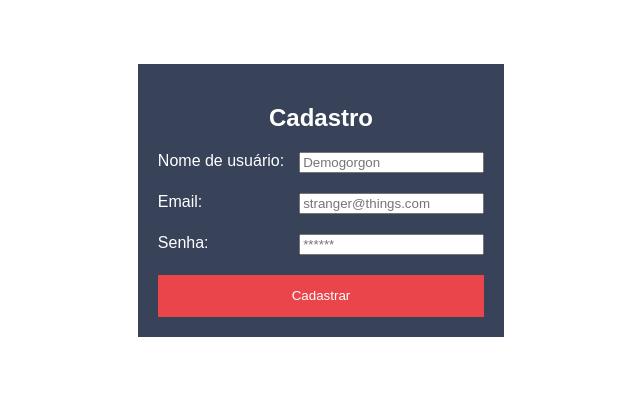
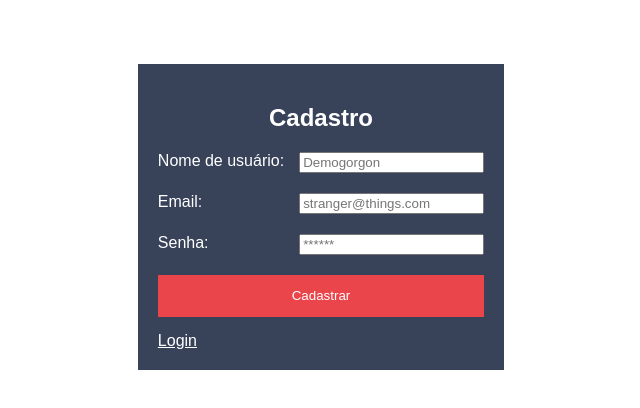
Before and after one commit to naveteam/curso-react-twitter-final, a React (Create React App) app: page /cadastro in a window 1280 px wide. Shown: the top 408 px of the page, without its empty margins (319-959 px from the left). Built offline with nearby package versions, Linux system fonts and the light colour scheme; the HTML template or start-up script is replaced by a standard one.

Commit message:
code refatored

```diff
--- a/src/components/Login.js
+++ b/src/components/Login.js
@@ -1,6 +1,32 @@
 import React, { Component } from 'react';
 import { Link } from 'react-router-dom'
 import '../index.css';
+
+const styles = {
+    form: {
+        display: 'flex',
+        flexDirection: 'column',
+        justifyContent: 'space-around',
+        backgroundColor: '#38435a',
+        padding: 20,
+        color: 'white',
+    },
+    center: {textAlign: 'center'},
+    submit: {
+        padding: '0.85rem',
+        border: 'none',
+        borderRadius: 0,
+        color: '#fff',
+        backgroundColor: '#ea454b',
+        cursor: 'pointer',
+        textDecoration: 'none'
+    },
+    link: {
+        marginTop: 15,
+        color: '#fff',
+        float: 'right'
+    }
+}
 
 export default class Login extends Component {
     constructor(props) {
@@ -27,18 +53,9 @@ export default class Login extends Component {
             <div className="container">
                 <form
                     onSubmit={this.formSubmit.bind(this)}
-                    style={
-                        {
-                            display: 'flex',
-                            flexDirection: 'column',
-                            justifyContent: 'space-around',
-                            backgroundColor: '#38435a',
-                            padding: 20,
-                            color: 'white'
-                        }
-                    }
+                    style={styles.form}
                 >
-                    <h2 style={{textAlign: 'center'}}>Entrar</h2>
+                    <h2 style={styles.center}>Entrar</h2>
                     <label htmlFor="name">
                         <span>Email:</span>
                         <input
@@ -58,20 +75,8 @@ export default class Login extends Component {
                             required
                         />
                     </label>
-                    <button style={
-                            {
-                                padding: '0.85rem',
-                                border: 'none',
-                                borderRadius: 0,
-                                color: '#fff',
-                                backgroundColor: '#ea454b',
-                                cursor: 'pointer',
-                                textDecoration: 'none'
-                            }
-                        }
-                        type="submit"
-                    >Entrar</button>
-                    <Link style={{marginTop: 15, color: '#fff', float: 'right'}} to="/cadastro">Cadastro</Link>
+                    <button style={styles.submit} type="submit">Entrar</button>
+                    <Link style={styles.link} to="/cadastro">Cadastro</Link>
                 </form>
             </div>
         );
--- a/src/components/Profile.js
+++ b/src/components/Profile.js
@@ -2,8 +2,7 @@ import React, { Component } from 'react';
 
 const styles = {
     profile: {
-        padding: 20,
-        border: '1px solid #38435a'
+        alignSelf: 'left'
     },
     center: {
         textAlign: 'center'
@@ -49,7 +48,7 @@ export default class Profile extends Component {
                     <label htmlFor="">
                         Password
                         <input type="password" disabled={this.state.disabledPassword}/>
-                        <button onClick={this.switchPassword.bind(this)}>trocar senha</button>
+                        <button onClick={this.switchPassword.bind(this)}>Trocar senha</button>
                     </label>
                     <button style={styles.submit} type="submit">Salvar</button>
                 </form>
--- a/src/components/SignUp.js
+++ b/src/components/SignUp.js
@@ -1,5 +1,32 @@
 import React, { Component } from 'react';
+import { Link } from 'react-router-dom'
 import '../index.css';
+
+const styles = {
+    form: {
+        display: 'flex',
+        flexDirection: 'column',
+        justifyContent: 'space-around',
+        backgroundColor: '#38435a',
+        padding: 20,
+        color: 'white',
+    },
+    submit: {
+        padding: '0.85rem',
+        border: 'none',
+        borderRadius: 0,
+        color: '#fff',
+        backgroundColor: '#ea454b',
+        cursor: 'pointer',
+        textDecoration: 'none'
+    },
+    center: {textAlign: 'center'},
+    link: {
+        marginTop: 15,
+        color: '#fff',
+        float: 'right'
+    }
+}
 
 export default class SignUp extends Component {
     constructor(props) {
@@ -27,18 +54,9 @@ export default class SignUp extends Component {
             <div className="container">
                 <form
                     onSubmit={this.formSubmit.bind(this)}
-                    style={
-                        {
-                            display: 'flex',
-                            flexDirection: 'column',
-                            justifyContent: 'space-around',
-                            backgroundColor: '#38435a',
-                            padding: 20,
-                            color: 'white'
-                        }
-                    }
+                    style={styles.form}
                 >
-                    <h2 style={{textAlign: 'center'}}>Cadastro</h2>
+                    <h2 style={styles.center}>Cadastro</h2>
                     <label htmlFor="name">
                         <span>Nome de usuário:</span>
                         <input
@@ -67,19 +85,8 @@ export default class SignUp extends Component {
                             required
                         />
                     </label>
-                    <button style={
-                            {
-                                padding: '0.85rem',
-                                border: 'none',
-                                borderRadius: 0,
-                                color: '#fff',
-                                backgroundColor: '#ea454b',
-                                cursor: 'pointer',
-                                textDecoration: 'none'
-                            }
-                        }
-                        type="submit"
-                    >Cadastrar</button>
+                    <button style={styles.submit} type="submit">Cadastrar</button>
+                    <Link style={styles.link} to="/">Login</Link>
                 </form>
             </div>
         )
--- /dev/null
+++ b/src/services/tweet.js
@@ -0,0 +1,5 @@
+import api from './api';
+
+export const getTweets = () => api.get('/tweets');
+
+export const createTweet = (data) => api.post('/tweets', data);
```
Also changed, not shown: src/services/auth.js (added, +7 -0 lines).
